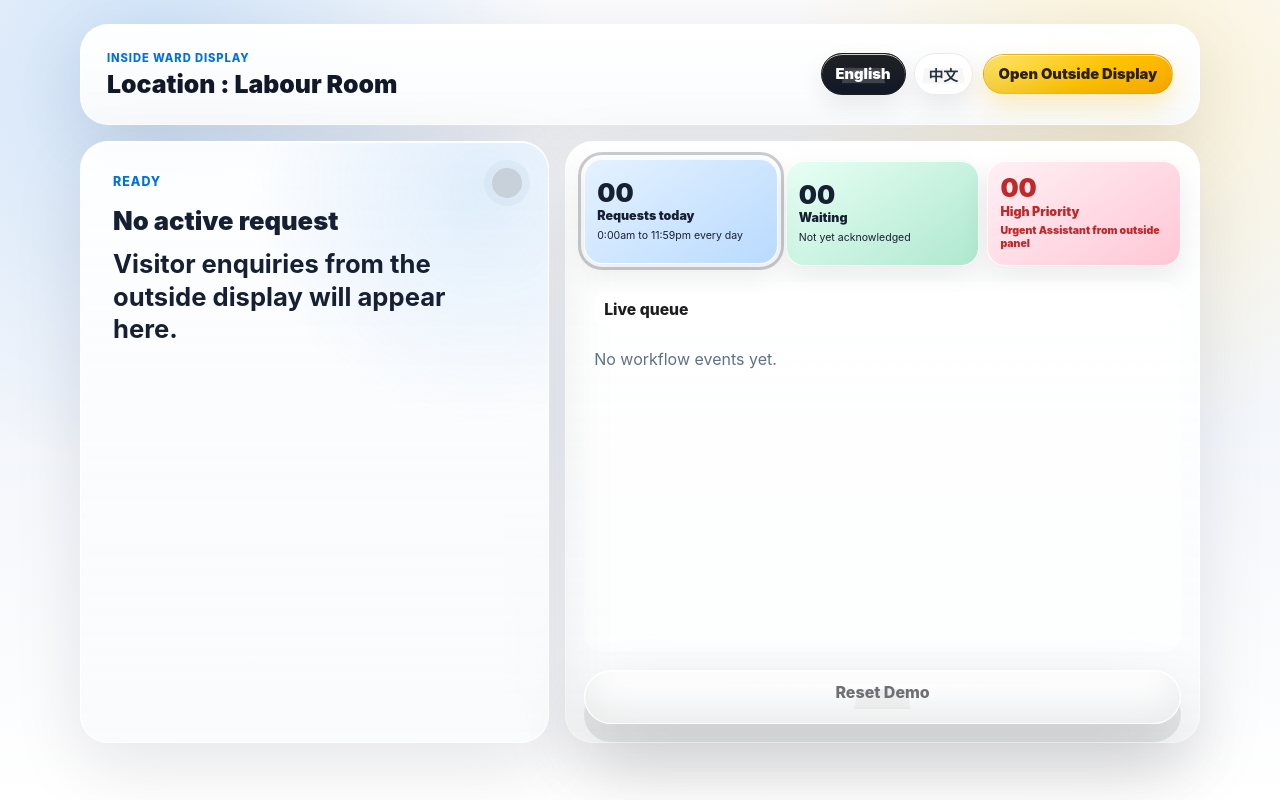
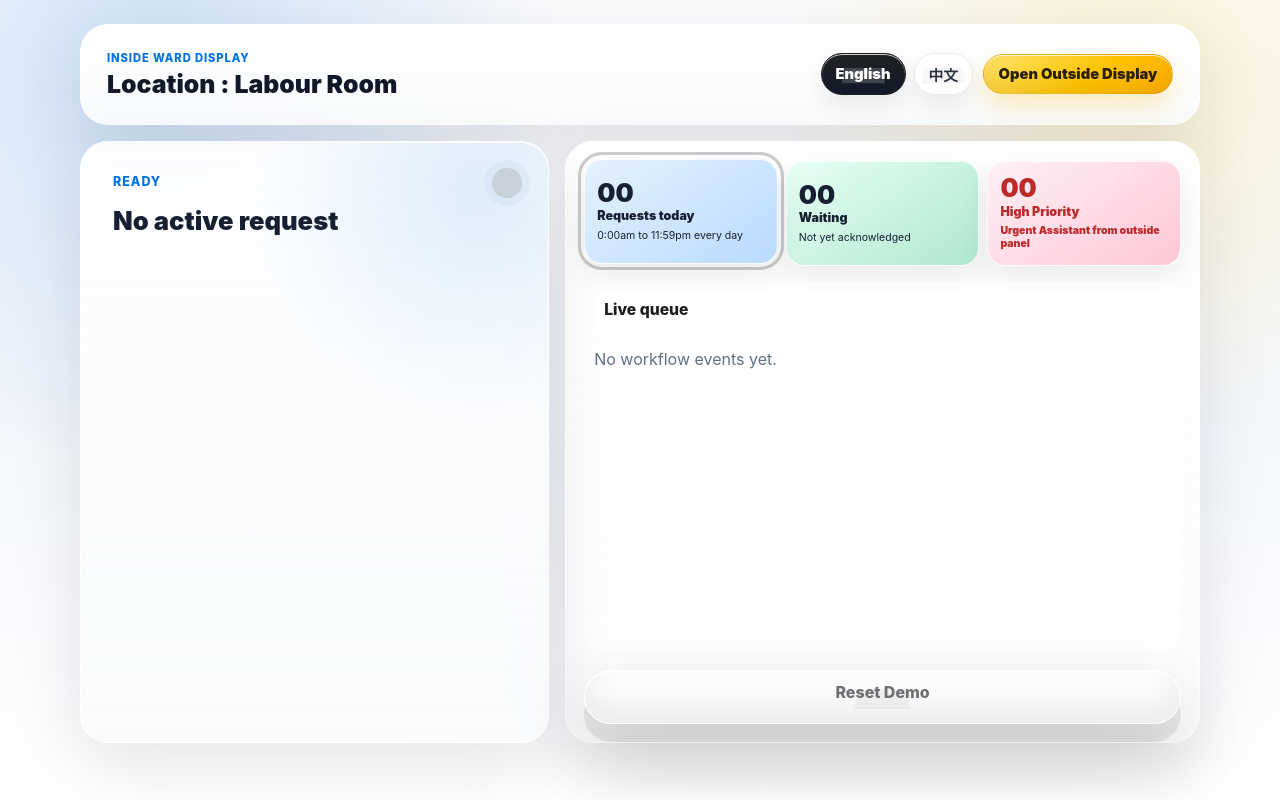
Before and after one commit to ninabun/smart-reception, a Next.js app: page /ward in a window 1280 px wide. Built offline with nearby package versions, Linux system fonts and the light colour scheme.

Commit message:
Remove inside empty state helper text

```diff
--- a/app/ward/page.tsx
+++ b/app/ward/page.tsx
@@ -304,7 +304,6 @@ export default function WardDisplay() {
             <>
               <p className="eyebrow">{copy.ready}</p>
               <h2>{copy.noActive}</h2>
-              <p>{copy.noActiveBody}</p>
             </>
           )}
         </div>
```
